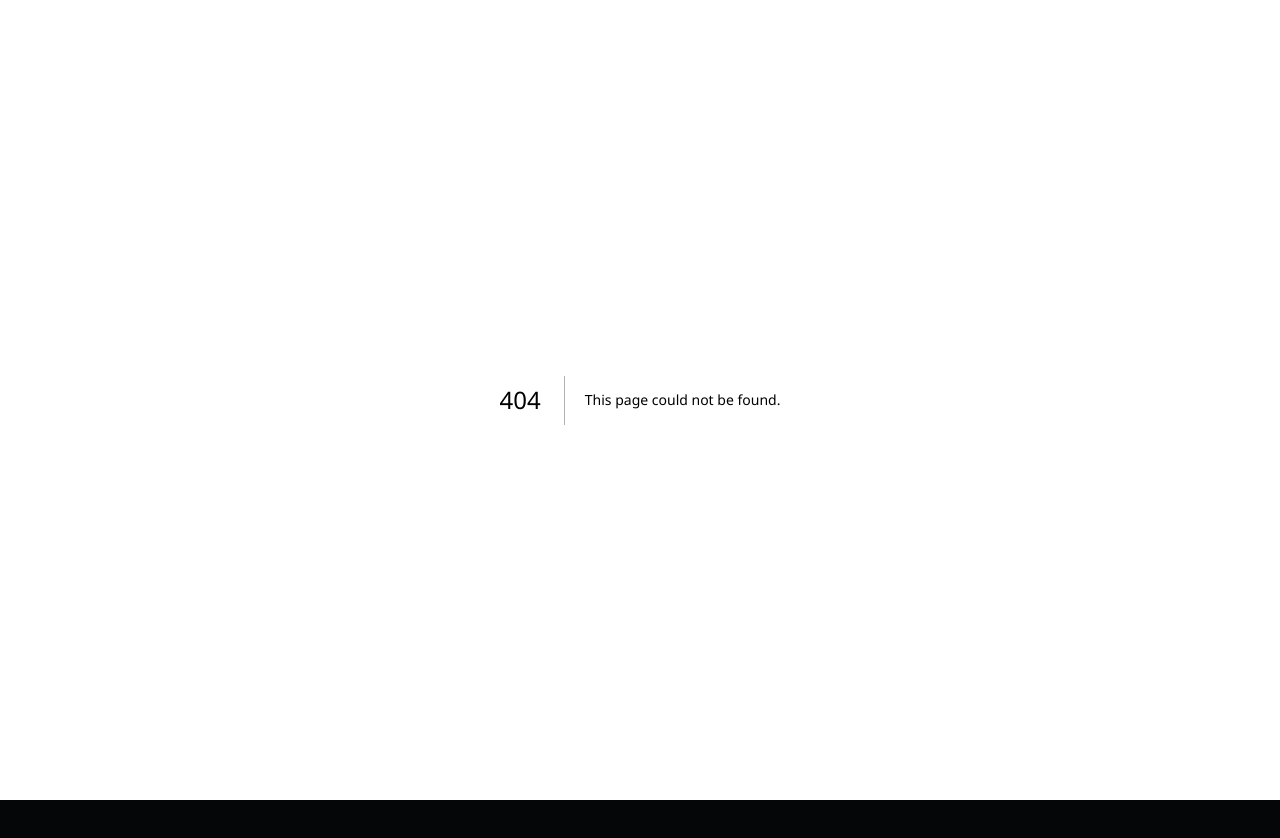
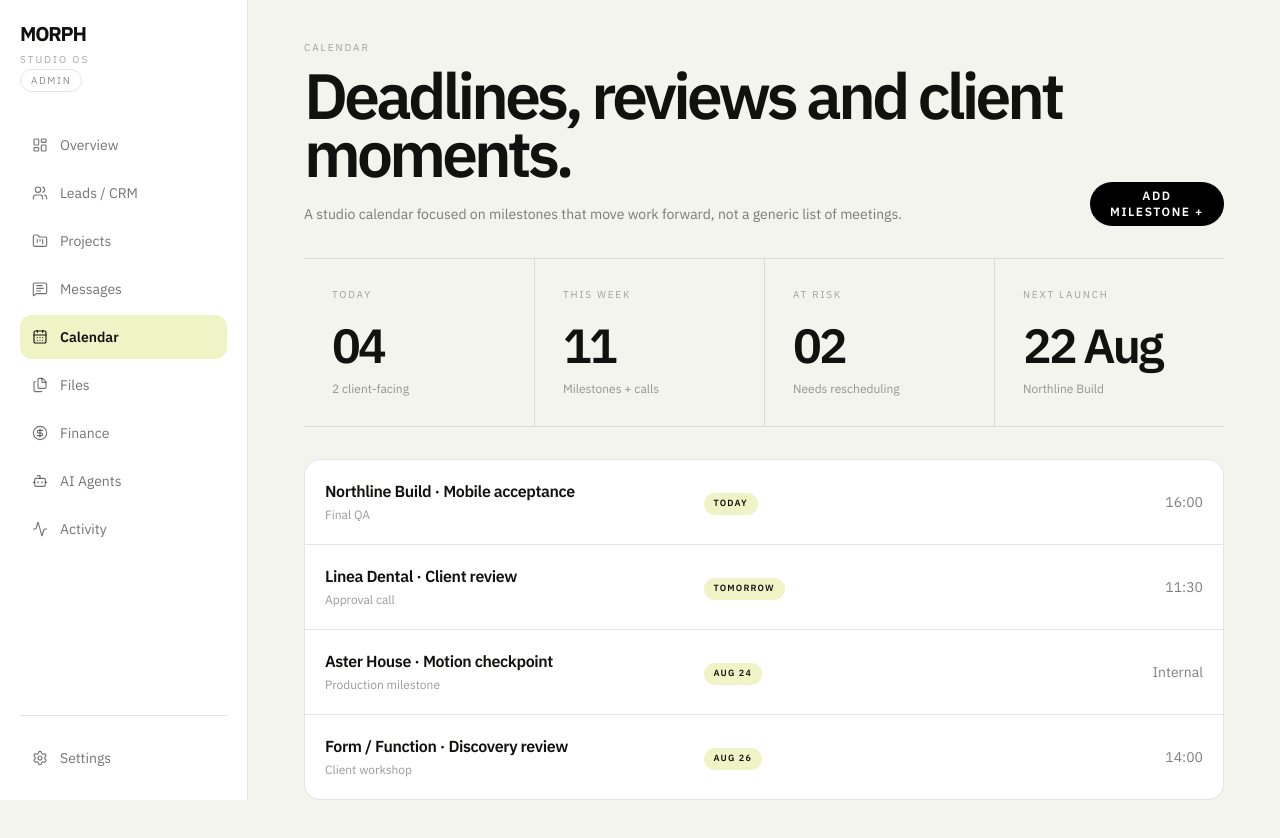
Before and after one commit to rusllich/lyzun-visual-engine, a Next.js app: page /dashboard/calendar in a window 1280 px wide. Before the commit this address had no page. Shown: the top 838 px of the page. Before the commit the page ends 800 px from the top, so only its background shows below. Built offline with nearby package versions, Linux system fonts and the light colour scheme.

Commit message:
feat(dashboard): add calendar workspace

```diff
--- /dev/null
+++ b/app/dashboard/calendar/page.tsx
@@ -0,0 +1,15 @@
+import SectionPage from "@/components/dashboard/SectionPage"
+
+export default function CalendarPage() {
+  return <SectionPage eyebrow="Calendar" title="Deadlines, reviews and client moments." description="A studio calendar focused on milestones that move work forward, not a generic list of meetings." action="Add milestone +" stats={[
+    { label: "Today", value: "04", note: "2 client-facing" },
+    { label: "This week", value: "11", note: "Milestones + calls" },
+    { label: "At risk", value: "02", note: "Needs rescheduling" },
+    { label: "Next launch", value: "22 Aug", note: "Northline Build" },
+  ]} rows={[
+    { title: "Northline Build · Mobile acceptance", meta: "Final QA", status: "Today", detail: "16:00" },
+    { title: "Linea Dental · Client review", meta: "Approval call", status: "Tomorrow", detail: "11:30" },
+    { title: "Aster House · Motion checkpoint", meta: "Production milestone", status: "Aug 24", detail: "Internal" },
+    { title: "Form / Function · Discovery review", meta: "Client workshop", status: "Aug 26", detail: "14:00" },
+  ]} />
+}
```
